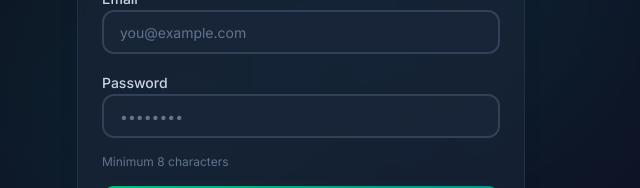
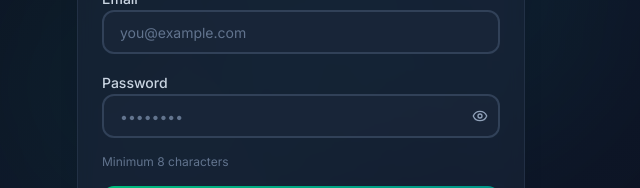
Before and after one commit to waliceo/p2p-lending, a Next.js app: page /signup in a window 1280 px wide. Shown: the part 373-561 px from the top of the page, without its empty margins (339-979 px from the left). Built offline with nearby package versions, Linux system fonts and the light colour scheme.

Commit message:
feat: add password visibility toggle, remove email verification flow

```diff
--- a/src/app/login/page.tsx
+++ b/src/app/login/page.tsx
@@ -3,7 +3,7 @@
 import { useState } from 'react'
 import Link from 'next/link'
 import { useRouter } from 'next/navigation'
-import { Handshake } from 'lucide-react'
+import { Handshake, Eye, EyeOff } from 'lucide-react'
 import { Button } from '@/components/ui/button'
 import { Input } from '@/components/ui/input'
 import { Card, CardContent, CardDescription, CardHeader, CardTitle } from '@/components/ui/card'
@@ -13,6 +13,7 @@ export default function LoginPage() {
   const router = useRouter()
   const [email, setEmail] = useState('')
   const [password, setPassword] = useState('')
+  const [showPassword, setShowPassword] = useState(false)
   const [error, setError] = useState('')
   const [isLoading, setIsLoading] = useState(false)
 
@@ -73,14 +74,24 @@ export default function LoginPage() {
               onChange={(e) => setEmail(e.target.value)}
               required
             />
+            <div className="relative">
               <Input
                 label="Password"
-              type="password"
+                type={showPassword ? 'text' : 'password'}
                 placeholder="••••••••"
                 value={password}
                 onChange={(e) => setPassword(e.target.value)}
                 required
               />
+              <button
+                type="button"
+                onClick={() => setShowPassword(!showPassword)}
+                className="absolute right-3 top-[38px] text-slate-400 hover:text-slate-200 transition-colors"
+                tabIndex={-1}
+              >
+                {showPassword ? <EyeOff className="h-4 w-4" /> : <Eye className="h-4 w-4" />}
+              </button>
+            </div>
             <Button type="submit" className="w-full" isLoading={isLoading}>
               Sign In
             </Button>
--- a/src/app/signup/page.tsx
+++ b/src/app/signup/page.tsx
@@ -3,7 +3,7 @@
 import { useState } from 'react'
 import Link from 'next/link'
 import { useRouter } from 'next/navigation'
-import { Handshake, MailCheck } from 'lucide-react'
+import { Handshake, Eye, EyeOff } from 'lucide-react'
 import { Button } from '@/components/ui/button'
 import { Input } from '@/components/ui/input'
 import { Card, CardContent, CardDescription, CardHeader, CardTitle } from '@/components/ui/card'
@@ -14,9 +14,9 @@ export default function SignUpPage() {
   const [fullName, setFullName] = useState('')
   const [email, setEmail] = useState('')
   const [password, setPassword] = useState('')
+  const [showPassword, setShowPassword] = useState(false)
   const [error, setError] = useState('')
   const [isLoading, setIsLoading] = useState(false)
-  const [isConfirmation, setIsConfirmation] = useState(false)
 
   async function handleSubmit(e: React.FormEvent) {
     e.preventDefault()
@@ -40,6 +40,7 @@ export default function SignUpPage() {
           data: {
             full_name: fullName,
           },
+          emailRedirectTo: undefined,
         },
       })
 
@@ -64,15 +65,9 @@ export default function SignUpPage() {
           // Profile creation can fail if middleware blocks — will be retried on first login
         }
 
-        if (data.session) {
-          // Email confirmation disabled — user is logged in immediately
+        // Redirect to dashboard immediately (no email verification)
         router.push('/dashboard')
         router.refresh()
-        } else {
-          // Email confirmation enabled — show success message
-          setError('')
-          setIsConfirmation(true)
-        }
       }
     } catch (err) {
       console.error('Signup error:', err)
@@ -96,22 +91,9 @@ export default function SignUpPage() {
             </div>
           </Link>
           <CardTitle className="text-2xl">Create your account</CardTitle>
-          <CardDescription>Start managing loans with friends & family</CardDescription>
+          <CardDescription>Start managing loans with friends &amp; family</CardDescription>
         </CardHeader>
         <CardContent>
-          {isConfirmation ? (
-            <div className="text-center py-4 space-y-4">
-              <MailCheck className="h-12 w-12 text-emerald-400 mx-auto" />
-              <h3 className="text-lg font-semibold text-white">Check your email</h3>
-              <p className="text-sm text-slate-400">
-                We sent a confirmation link to <strong className="text-white">{email}</strong>.
-                Click the link to activate your account.
-              </p>
-              <p className="text-xs text-slate-500">
-                Didn&apos;t receive it? Check your spam folder.
-              </p>
-            </div>
-          ) : (
           <form onSubmit={handleSubmit} className="space-y-4">
             {error && (
               <div className="rounded-lg bg-red-500/10 border border-red-500/20 p-3 text-sm text-red-400">
@@ -134,14 +116,24 @@ export default function SignUpPage() {
               onChange={(e) => setEmail(e.target.value)}
               required
             />
+            <div className="relative">
               <Input
                 label="Password"
-              type="password"
+                type={showPassword ? 'text' : 'password'}
                 placeholder="••••••••"
                 value={password}
                 onChange={(e) => setPassword(e.target.value)}
                 required
               />
+              <button
+                type="button"
+                onClick={() => setShowPassword(!showPassword)}
+                className="absolute right-3 top-[38px] text-slate-400 hover:text-slate-200 transition-colors"
+                tabIndex={-1}
+              >
+                {showPassword ? <EyeOff className="h-4 w-4" /> : <Eye className="h-4 w-4" />}
+              </button>
+            </div>
             <p className="text-xs text-slate-500">Minimum 8 characters</p>
             <Button type="submit" className="w-full" isLoading={isLoading}>
               Create Account
@@ -153,7 +145,6 @@ export default function SignUpPage() {
               </Link>
             </p>
           </form>
-          )}
         </CardContent>
       </Card>
     </div>
```
Lines whose indentation alone changed are shown as unchanged.
